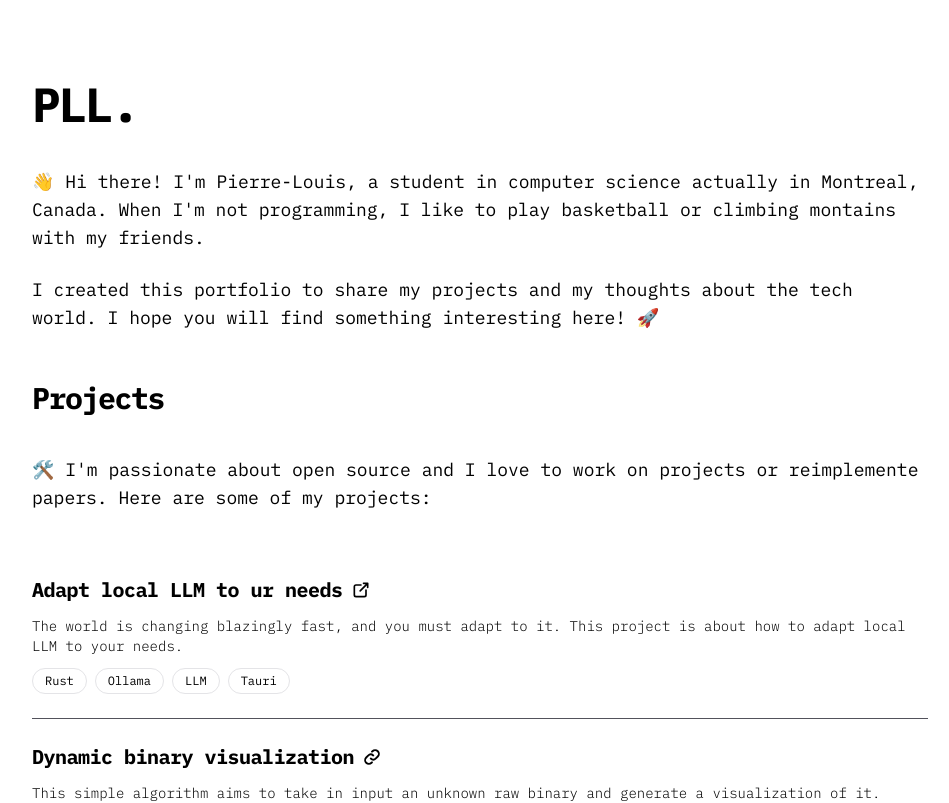
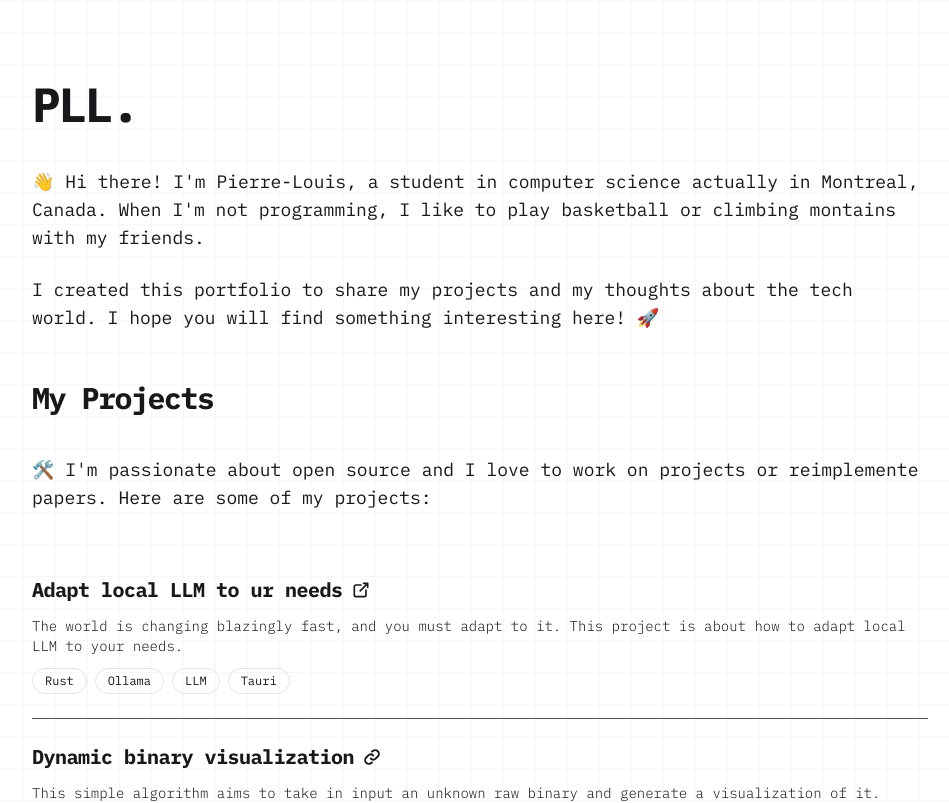
Before and after one commit to PierreLouisLetoquart/itsme, a Next.js app: page / in a window 1280 px wide. Shown: the top 803 px of the page, without its empty margins (160-1109 px from the left). Built offline with nearby package versions, Linux system fonts and the light colour scheme.

Commit message:
feat: grid bg

```diff
--- a/src/app/layout.tsx
+++ b/src/app/layout.tsx
@@ -13,11 +13,13 @@ export default function RootLayout({ children }: RootLayoutProps) {
     <html lang="en">
       <body
         className={cn(
-          "min-h-screen bg-white px-3 antialiased transition-colors selection:bg-zinc-800 selection:text-zinc-50 sm:px-6 dark:bg-black dark:selection:bg-zinc-100 dark:selection:text-white",
+          "min-h-screen bg-white px-3 text-zinc-900 antialiased transition-colors selection:bg-zinc-800 selection:text-zinc-50 sm:px-6 dark:bg-black dark:text-zinc-200 dark:selection:bg-zinc-100 dark:selection:text-white",
           ibm_plex_mono.className,
         )}
       >
-        {children}
+        <div className="bg-grid-zinc-200/[0.3] dark:bg-grid-zinc-800/[0.3]">
+          {children}
+        </div>
       </body>
     </html>
   );
--- a/src/app/page.tsx
+++ b/src/app/page.tsx
@@ -6,14 +6,7 @@ import { projects } from "@/utils/projects";
 
 export default function Home() {
   return (
-    <main
-      className="mx-auto w-full max-w-4xl py-12 md:py-20"
-      // style={{
-      //   backgroundImage: `url("${svgToTinyDataUri(
-      //     `<svg xmlns="http://www.w3.org/2000/svg" viewBox="0 0 32 32" width="32" height="32" fill="none" stroke="currentColor"><path d="M0 .5H31.5V32"/></svg>`,
-      //   )}")`,
-      // }}
-    >
+    <main className="mx-auto w-full max-w-4xl py-12 md:py-20">
       <h1 className="mb-6 text-3xl font-bold tracking-tighter md:mb-10 md:text-5xl">
         PLL.
       </h1>
@@ -27,7 +20,7 @@ export default function Home() {
         tech world. I hope you will find something interesting here! 🚀
       </p>
       <h2 className="mb-6 text-xl font-bold tracking-tighter md:mb-10 md:text-3xl">
-        Projects
+        My Projects
       </h2>
       <p className="mb-8 text-sm font-normal md:mb-10 md:text-lg">
         🛠️ I&apos;m passionate about open source and I love to work on projects
@@ -37,7 +30,7 @@ export default function Home() {
         {projects.map((project, id) => (
           <div
             key={id}
-            className="flex w-full flex-col gap-3 border-b border-zinc-600 py-6 dark:border-zinc-200"
+            className="flex w-full flex-col gap-3 border-b border-zinc-600 py-6 dark:border-zinc-400"
           >
             <Link href={project.link}>
               <h3 className="flex items-center gap-2 text-lg font-bold tracking-tight md:text-xl">
@@ -64,9 +57,9 @@ export default function Home() {
         ))}
       </div>
       <h2 className="mb-6 text-xl font-bold tracking-tighter md:mb-10 md:text-3xl">
-        Contact
+        Find me
       </h2>
-      <p className="mb-8 text-sm font-light md:mb-12 md:text-lg">
+      <p className="text-sm font-light md:text-lg">
         📫 If you want to contact me, you can reach me at{" "}
         <Link
           className="font-normal underline underline-offset-4"
--- a/tailwind.config.ts
+++ b/tailwind.config.ts
@@ -1,4 +1,9 @@
 import type { Config } from "tailwindcss";
+import svgToTinyDataUri from "mini-svg-data-uri";
+
+const {
+  default: flattenColorPalette,
+} = require("tailwindcss/lib/util/flattenColorPalette");
 
 const config: Config = {
   content: [
@@ -6,6 +11,32 @@ const config: Config = {
     "./src/app/**/*.{js,ts,jsx,tsx,mdx}",
   ],
   theme: {},
-  plugins: [],
+  plugins: [
+    function ({ matchUtilities, theme }: any) {
+      matchUtilities(
+        {
+          "bg-grid": (value: any) => ({
+            backgroundImage: `url("${svgToTinyDataUri(
+              `<svg xmlns="http://www.w3.org/2000/svg" viewBox="0 0 32 32" width="32" height="32" fill="none" stroke="${value}"><path d="M0 .5H31.5V32"/></svg>`,
+            )}")`,
+          }),
+          "bg-grid-small": (value: any) => ({
+            backgroundImage: `url("${svgToTinyDataUri(
+              `<svg xmlns="http://www.w3.org/2000/svg" viewBox="0 0 32 32" width="8" height="8" fill="none" stroke="${value}"><path d="M0 .5H31.5V32"/></svg>`,
+            )}")`,
+          }),
+          "bg-dot": (value: any) => ({
+            backgroundImage: `url("${svgToTinyDataUri(
+              `<svg xmlns="http://www.w3.org/2000/svg" viewBox="0 0 32 32" width="16" height="16" fill="none"><circle fill="${value}" id="pattern-circle" cx="10" cy="10" r="1.6257413380501518"></circle></svg>`,
+            )}")`,
+          }),
+        },
+        {
+          values: flattenColorPalette(theme("backgroundColor")),
+          type: "color",
+        },
+      );
+    },
+  ],
 };
 export default config;
```
